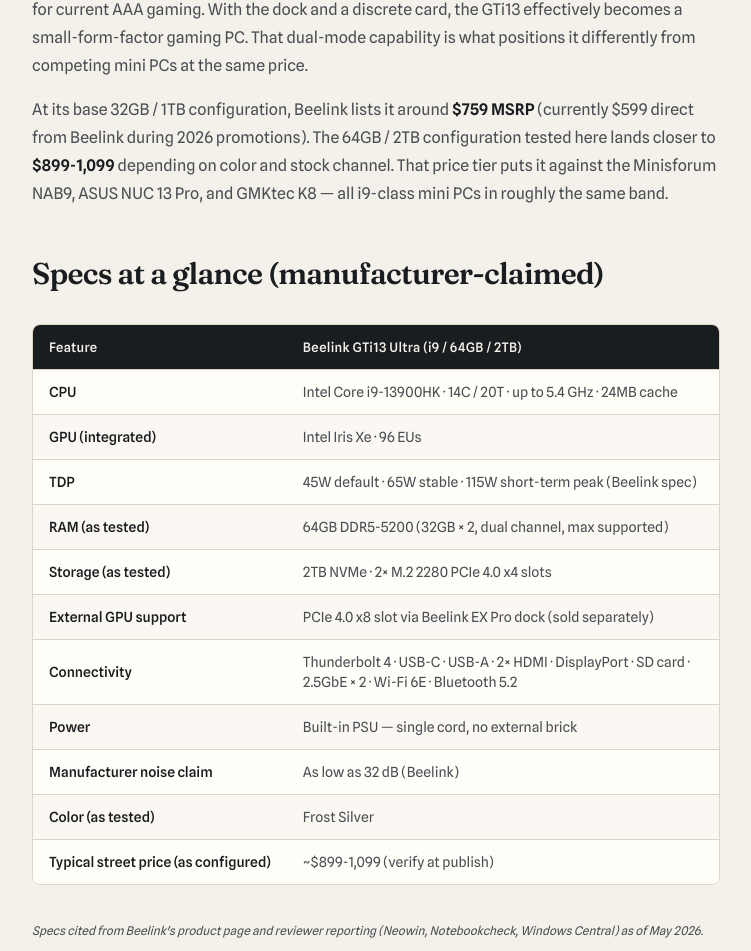
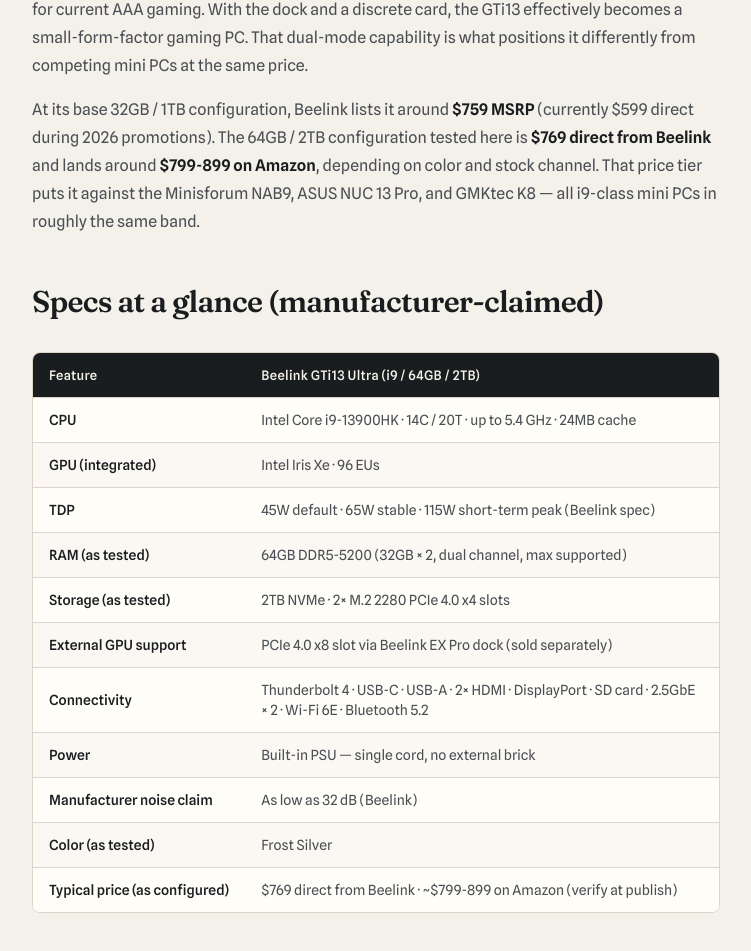
Before and after one commit to jlee4102/theisaacstandard, a Next.js app: page /review/beelink-gti13-ultra-review in a window 1280 px wide. Shown: the part 1616-2567 px from the top of the page, without its empty margins (264-1015 px from the left). Built offline with nearby package versions, Linux system fonts and the light colour scheme; no server answers.

Commit message:
Update Beelink review: correct ASIN B0DYJ871R7 (matches reviewed 64GB/2TB config), real prices

```diff
--- a/app/review/beelink-gti13-ultra-review/page.tsx
+++ b/app/review/beelink-gti13-ultra-review/page.tsx
@@ -12,7 +12,7 @@
     'Hands-on review of the Beelink GTi13 Ultra (i9-13900HK, 64GB DDR5, 2TB SSD) after three months of daily use for light gaming and emulation — including the PCIe expansion claim, real thermals, and what the spec sheet doesn’t tell you.',
 };
 
-const ASIN = 'B0DT9GMJZ9';
+const ASIN = 'B0DYJ871R7';
 
 export default function Page() {
   const jsonLd = {
@@ -63,7 +63,7 @@
         The differentiator is the <strong>PCIe 4.0 x8 slot</strong> exposed at the bottom of the chassis. Beelink sells a separate &quot;EX Pro&quot; docking station that connects through this slot, allowing the GTi13 to drive a full-size desktop discrete GPU. Without the dock, you&apos;re running on the integrated Iris Xe — which is competent for older or lighter titles, console emulation, and 4K media playback, but not for current AAA gaming. With the dock and a discrete card, the GTi13 effectively becomes a small-form-factor gaming PC. That dual-mode capability is what positions it differently from competing mini PCs at the same price.
       </p>
       <p>
-        At its base 32GB / 1TB configuration, Beelink lists it around <strong>$759 MSRP</strong> (currently $599 direct from Beelink during 2026 promotions). The 64GB / 2TB configuration tested here lands closer to <strong>$899-1,099</strong> depending on color and stock channel. That price tier puts it against the Minisforum NAB9, ASUS NUC 13 Pro, and GMKtec K8 — all i9-class mini PCs in roughly the same band.
+        At its base 32GB / 1TB configuration, Beelink lists it around <strong>$759 MSRP</strong> (currently $599 direct during 2026 promotions). The 64GB / 2TB configuration tested here is <strong>$769 direct from Beelink</strong> and lands around <strong>$799-899 on Amazon</strong>, depending on color and stock channel. That price tier puts it against the Minisforum NAB9, ASUS NUC 13 Pro, and GMKtec K8 — all i9-class mini PCs in roughly the same band.
       </p>
 
       <h2>Specs at a glance (manufacturer-claimed)</h2>
@@ -80,7 +80,7 @@
           { feature: 'Power', values: ['Built-in PSU — single cord, no external brick'] },
           { feature: 'Manufacturer noise claim', values: ['As low as 32 dB (Beelink)'] },
           { feature: 'Color (as tested)', values: ['Frost Silver'] },
-          { feature: 'Typical street price (as configured)', values: ['~$899-1,099 (verify at publish)'] },
+          { feature: 'Typical price (as configured)', values: ['$769 direct from Beelink · ~$799-899 on Amazon (verify at publish)'] },
         ]}
       />
       <p className="text-xs text-ink-faint italic mt-2 not-prose">
```
